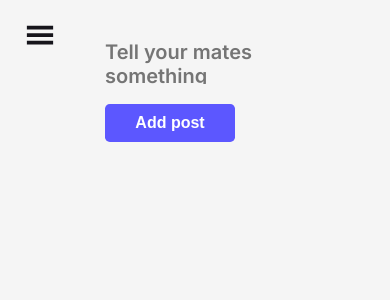
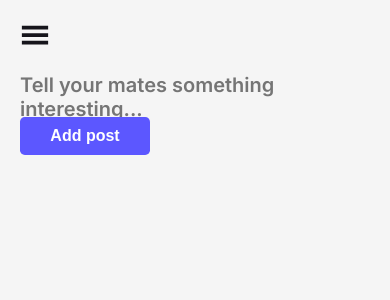
Before and after one commit to whicencer/devmate, a React (Vite) app: page /feed in a window 390 px wide. Shown: the top 300 px of the page. Built offline with nearby package versions, Linux system fonts and the light colour scheme.

Commit message:
change some styles

```diff
--- a/src/components/layout/Sidebar/styles.module.scss
+++ b/src/components/layout/Sidebar/styles.module.scss
@@ -24,6 +24,7 @@
   display: flex;
   flex-direction: column;
   justify-content: space-between;
+  align-items: flex-end;
 }
 
 .sidebarInner {
--- a/src/pages/Feed/styles.module.scss
+++ b/src/pages/Feed/styles.module.scss
@@ -43,3 +43,18 @@
     column-gap: 45px;
   }
 }
+
+@media screen and (max-width: 450px) {
+  .feed {
+    display: flex;
+    flex-direction: column;
+  }
+
+  .feedContent {
+    width: 100%;
+  }
+
+  .feedInput button {
+    margin-top: 0;
+  }
+}
```
